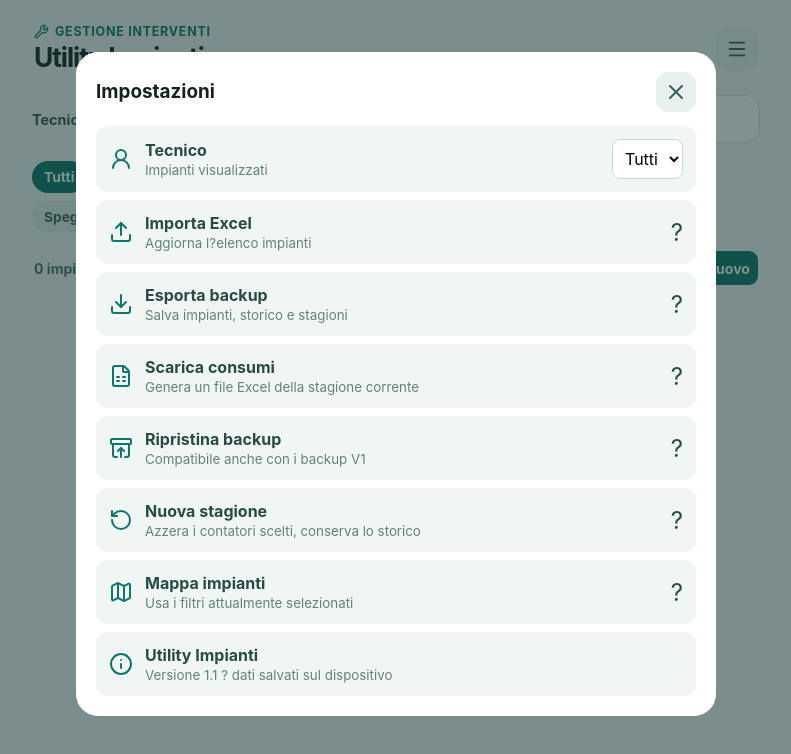
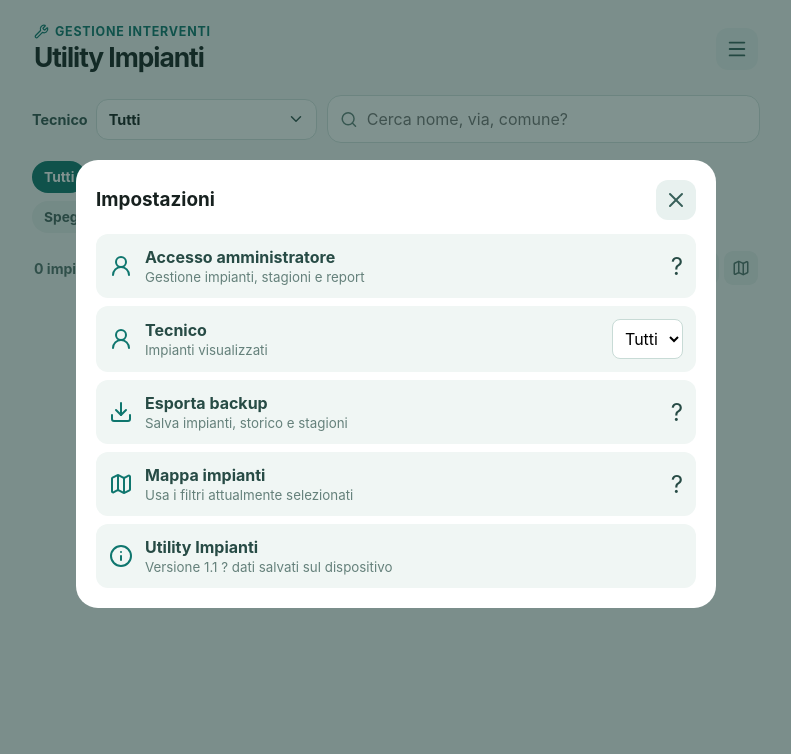
Before and after one commit to garla86/utility-impianti, a React (Vite) app: page / in a window 1280 px wide. Both pictures are taken after a click on the button 981 px from the left and 48 px from the top of the page. Shown: the top 754 px of the page, without its empty margins (244-1035 px from the left). Built offline with nearby package versions, Linux system fonts and the light colour scheme.

Commit message:
Add local administrator access and permissions

```diff
--- a/src/App.jsx
+++ b/src/App.jsx
@@ -7,6 +7,7 @@ import {
 import { readPlantsFromExcel } from './excel';
 import { ALL_TYPES, downloadBackup, loadState, migrateState, saveState } from './storage';
 import { downloadConsumptions } from './consumptionExport';
+import { isAdminSession, loginAdmin, logoutAdmin } from './admin';
 
 const TYPES = [
   ['manutenzione', 'Manutenzione'], ['verifica', 'Verifica'], ['prova-fumi', 'Prova fumi'],
@@ -32,6 +33,7 @@ export default function App() {
   const [consumptionPlant, setConsumptionPlant] = useState(null);
   const [panel, setPanel] = useState(null);
   const [notice, setNotice] = useState('');
+  const [isAdmin, setIsAdmin] = useState(isAdminSession);
   const excelInput = useRef(); const backupInput = useRef();
   useEffect(() => saveState(state), [state]);
 
@@ -61,11 +63,13 @@ export default function App() {
     flash(`${typeLabel(interventionType)} registrata.`);
   };
   const savePlant = (plant) => {
+    if (!isAdmin) return flash('Accesso amministratore richiesto.');
     const prepared = { ...plant, id: plant.id || crypto.randomUUID(), active: plant.active !== false, createdAt: plant.createdAt || new Date().toISOString() };
     setState((current) => ({ ...current, plants: current.plants.some((item) => item.id === prepared.id) ? current.plants.map((item) => item.id === prepared.id ? prepared : item) : [prepared, ...current.plants] }));
     setEditing(null); flash('Impianto salvato.');
   };
   const importExcel = async (event) => {
+    if (!isAdmin) { flash('Accesso amministratore richiesto.'); event.target.value = ''; return; }
     const file = event.target.files?.[0]; if (!file) return;
     try {
       const plants = await readPlantsFromExcel(file);
@@ -85,10 +89,12 @@ export default function App() {
     } catch { alert('Questo file non ? un backup valido di Utility Impianti.'); } finally { event.target.value = ''; }
   };
   const startSeason = (name, categories) => {
+    if (!isAdmin) return flash('Accesso amministratore richiesto.');
     const id = crypto.randomUUID();
+    const closedAt = new Date().toISOString();
     const campaign = { id, name: name.trim(), startedAt: new Date().toISOString(), categories };
     setState((current) => ({
-      ...current, campaigns: [campaign, ...current.campaigns],
+      ...current, campaigns: [campaign, ...current.campaigns.map((item) => item.id === current.activeConsumptionCampaignId ? { ...item, closedAt } : item)],
       activeCampaignByType: { ...current.activeCampaignByType, ...Object.fromEntries(categories.map((category) => [category, id])) },
       activeConsumptionCampaignId: id
     }));
@@ -118,12 +124,12 @@ export default function App() {
     {type !== 'all' && <section className="progress"><div><strong>{typeLabel(type)}</strong><span>{completed} di {progressPool.length} completati</span></div><div className="bar"><i style={{ width: `${progressPool.length ? completed / progressPool.length * 100 : 0}%` }} /></div></section>}
     <section className="list-head">
       <span>{visible.length} impianti</span>
-      <div className="list-tools"><button title="Vista schede" className={state.preferences.view === 'cards' ? 'active' : ''} onClick={() => setView('cards')}><Grid2X2 size={17}/></button><button title="Vista elenco" className={state.preferences.view === 'list' ? 'active' : ''} onClick={() => setView('list')}><List size={18}/></button><button title="Vista mappa" onClick={() => setPanel('map')}><Map size={18}/></button><button className="add" onClick={() => setEditing(blankPlant)}><Plus size={18}/> Nuovo</button></div>
+      <div className="list-tools"><button title="Vista schede" className={state.preferences.view === 'cards' ? 'active' : ''} onClick={() => setView('cards')}><Grid2X2 size={17}/></button><button title="Vista elenco" className={state.preferences.view === 'list' ? 'active' : ''} onClick={() => setView('list')}><List size={18}/></button><button title="Vista mappa" onClick={() => setPanel('map')}><Map size={18}/></button>{isAdmin && <button className="add" onClick={() => setEditing(blankPlant)}><Plus size={18}/> Nuovo</button>}</div>
     </section>
     <section className={state.preferences.view === 'list' ? 'plant-list compact' : 'plant-list'}>
       {visible.map((plant) => state.preferences.view === 'list'
-        ? <PlantRow key={plant.id} plant={plant} operating={operatingStatus(state.interventions.filter((item) => item.plantId === plant.id))} onEdit={() => setEditing(plant)} onHistory={() => setHistoryPlant(plant)} onConsumption={() => setConsumptionPlant(plant)}/>
-        : <PlantCard key={plant.id} plant={plant} operating={operatingStatus(state.interventions.filter((item) => item.plantId === plant.id))} interventions={state.interventions.filter((item) => item.plantId === plant.id && item.campaignId === state.activeCampaignByType[item.type])} onRecord={record} onEdit={() => setEditing(plant)} onHistory={() => setHistoryPlant(plant)} onConsumption={() => setConsumptionPlant(plant)}/>)}
+        ? <PlantRow key={plant.id} plant={plant} operating={operatingStatus(state.interventions.filter((item) => item.plantId === plant.id))} onEdit={isAdmin ? () => setEditing(plant) : null} onHistory={() => setHistoryPlant(plant)} onConsumption={() => setConsumptionPlant(plant)}/>
+        : <PlantCard key={plant.id} plant={plant} operating={operatingStatus(state.interventions.filter((item) => item.plantId === plant.id))} interventions={state.interventions.filter((item) => item.plantId === plant.id && item.campaignId === state.activeCampaignByType[item.type])} onRecord={record} onEdit={isAdmin ? () => setEditing(plant) : null} onHistory={() => setHistoryPlant(plant)} onConsumption={() => setConsumptionPlant(plant)}/>)}
       {!visible.length && <div className="empty"><FileSpreadsheet size={35}/><h2>Nessun impianto trovato</h2><p>Importa il tuo Excel o modifica i filtri.</p></div>}
     </section>
     <input ref={excelInput} type="file" accept=".xlsx,.xls,.csv" hidden onChange={importExcel}/>
@@ -132,9 +138,10 @@ export default function App() {
     {editing && <PlantEditor plant={editing} technicians={technicians} onClose={() => setEditing(null)} onSave={savePlant}/>}
     {historyPlant && <HistoryModal plant={historyPlant} interventions={state.interventions.filter((item) => item.plantId === historyPlant.id)} campaigns={state.campaigns} onClose={() => setHistoryPlant(null)} onDelete={(id) => setState((current) => ({ ...current, interventions: current.interventions.filter((item) => item.id !== id) }))}/>}
     {consumptionPlant && <ConsumptionModal plant={consumptionPlant} campaign={state.campaigns.find((item) => item.id === state.activeConsumptionCampaignId)} current={state.consumptions.find((item) => item.plantId === consumptionPlant.id && item.campaignId === state.activeConsumptionCampaignId)} history={state.consumptions.filter((item) => item.plantId === consumptionPlant.id)} campaigns={state.campaigns} onClose={() => setConsumptionPlant(null)} onSave={saveConsumption}/>}
-    {panel === 'settings' && <SettingsModal state={state} technicians={technicians} onClose={() => setPanel(null)} onTechnician={(value) => setState((current) => ({ ...current, selectedTechnician: value }))} onExcel={() => excelInput.current.click()} onExport={() => downloadBackup(state)} onConsumptionExport={() => downloadConsumptions(state)} onRestore={() => backupInput.current.click()} onSeason={() => setPanel('season')} onMap={() => setPanel('map')}/>}
+    {panel === 'settings' && <SettingsModal state={state} technicians={technicians} isAdmin={isAdmin} onClose={() => setPanel(null)} onTechnician={(value) => setState((current) => ({ ...current, selectedTechnician: value }))} onLogin={() => setPanel('admin-login')} onLogout={() => { logoutAdmin(); setIsAdmin(false); flash('Amministratore disconnesso.'); }} onExcel={() => excelInput.current.click()} onExport={() => downloadBackup(state)} onConsumptionExport={() => downloadConsumptions(state)} onRestore={() => backupInput.current.click()} onSeason={() => setPanel('season')} onMap={() => setPanel('map')}/>}
     {panel === 'season' && <SeasonModal onClose={() => setPanel('settings')} onStart={startSeason}/>}
     {panel === 'map' && <MapModal plants={visible} technician={state.selectedTechnician} type={type} status={status} onClose={() => setPanel(null)}/>}
+    {panel === 'admin-login' && <AdminLoginModal onClose={() => setPanel('settings')} onLogin={async (username, password) => { if (await loginAdmin(username, password)) { setIsAdmin(true); setPanel('settings'); flash('Accesso amministratore eseguito.'); return true; } return false; }}/>}
   </main>;
 }
 
@@ -143,30 +150,39 @@ function PlantCard({ plant, operating, interventions, onRecord, onEdit, onHistor
   return <article className="plant-card"><PlantHeading plant={plant} operating={operating} onEdit={onEdit} onHistory={onHistory}/><div className="interventions">{TYPES.map(([id, label]) => <button key={id} className={done(id) ? 'intervention done' : 'intervention'} onClick={() => onRecord(plant, id)} title={done(id) ? `Ultima registrazione: ${fmt(done(id).date)}` : `Registra ${label}`}><span>{done(id) ? '?' : '+'}</span>{label}</button>)}</div><button className="consumption-button" onClick={onConsumption}><Gauge size={17}/> Consumi</button></article>;
 }
 function PlantRow({ plant, operating, onEdit, onHistory, onConsumption }) {
-  return <article className="plant-row"><a href={mapsUrl(plant)} target="_blank" rel="noreferrer"><div className="row-title"><h2>{plant.description}</h2><OperatingBadge status={operating}/></div><p><MapPin size={14}/>{addressOf(plant) || 'Indirizzo non indicato'}</p><small>{plant.tecnicoResponsabile}</small></a><div className="card-actions"><button onClick={onConsumption} aria-label="Consumi"><Gauge size={16}/></button><button onClick={onEdit} aria-label="Modifica"><Pencil size={16}/></button><button onClick={onHistory} aria-label="Storico"><History size={17}/></button></div></article>;
+  return <article className="plant-row"><a href={mapsUrl(plant)} target="_blank" rel="noreferrer"><div className="row-title"><h2>{plant.description}</h2><OperatingBadge status={operating}/></div><p><MapPin size={14}/>{addressOf(plant) || 'Indirizzo non indicato'}</p><small>{plant.tecnicoResponsabile}</small></a><div className="card-actions"><button onClick={onConsumption} aria-label="Consumi"><Gauge size={16}/></button>{onEdit && <button onClick={onEdit} aria-label="Modifica"><Pencil size={16}/></button>}<button onClick={onHistory} aria-label="Storico"><History size={17}/></button></div></article>;
 }
 function PlantHeading({ plant, operating, onEdit, onHistory }) {
-  return <div className="plant-title"><div><div className="row-title"><h2>{plant.description}</h2><OperatingBadge status={operating}/></div><a href={mapsUrl(plant)} target="_blank" rel="noreferrer"><MapPin size={15}/>{addressOf(plant) || 'Indirizzo non indicato'}</a><small>{plant.tecnicoResponsabile}</small></div><div className="card-actions"><button aria-label="Modifica impianto" onClick={onEdit}><Pencil size={17}/></button><button aria-label="Vedi storico" onClick={onHistory}><History size={18}/></button></div></div>;
+  return <div className="plant-title"><div><div className="row-title"><h2>{plant.description}</h2><OperatingBadge status={operating}/></div><a href={mapsUrl(plant)} target="_blank" rel="noreferrer"><MapPin size={15}/>{addressOf(plant) || 'Indirizzo non indicato'}</a><small>{plant.tecnicoResponsabile}</small></div><div className="card-actions">{onEdit && <button aria-label="Modifica impianto" onClick={onEdit}><Pencil size={17}/></button>}<button aria-label="Vedi storico" onClick={onHistory}><History size={18}/></button></div></div>;
 }
 function OperatingBadge({ status }) { const label = status === 'on' ? 'Acceso' : status === 'off' ? 'Spento' : 'Stato non registrato'; return <span className={`operating-badge ${status}`} title={label}><i/>{label}</span>; }
-function SettingsModal({ state, technicians, onClose, onTechnician, onExcel, onExport, onConsumptionExport, onRestore, onSeason, onMap }) {
+function SettingsModal({ state, technicians, isAdmin, onClose, onTechnician, onLogin, onLogout, onExcel, onExport, onConsumptionExport, onRestore, onSeason, onMap }) {
   return <Modal title="Impostazioni" onClose={onClose}><div className="settings-list">
+    {isAdmin
+      ? <div className="admin-session"><UserRound/><span><strong>Amministratore</strong><small>Accesso attivo come Luchino</small></span><button onClick={onLogout}>Esci</button></div>
+      : <SettingButton icon={<UserRound/>} title="Accesso amministratore" note="Gestione impianti, stagioni e report" onClick={onLogin}/>}
     <label className="settings-select"><UserRound/><span><strong>Tecnico</strong><small>Impianti visualizzati</small></span><select value={state.selectedTechnician} onChange={(e) => onTechnician(e.target.value)}><option>Tutti</option>{technicians.map((tech) => <option key={tech}>{tech}</option>)}</select></label>
-    <SettingButton icon={<Upload/>} title="Importa Excel" note="Aggiorna l?elenco impianti" onClick={onExcel}/>
+    {isAdmin && <SettingButton icon={<Upload/>} title="Importa Excel" note="Aggiorna l?elenco impianti" onClick={onExcel}/>}
     <SettingButton icon={<Download/>} title="Esporta backup" note="Salva impianti, storico e stagioni" onClick={onExport}/>
-    <SettingButton icon={<FileSpreadsheet/>} title="Scarica consumi" note="Genera un file Excel della stagione corrente" onClick={onConsumptionExport}/>
-    <SettingButton icon={<ArchiveRestore/>} title="Ripristina backup" note="Compatibile anche con i backup V1" onClick={onRestore}/>
-    <SettingButton icon={<RotateCcw/>} title="Nuova stagione" note="Azzera i contatori scelti, conserva lo storico" onClick={onSeason}/>
+    {isAdmin && <SettingButton icon={<FileSpreadsheet/>} title="Scarica consumi" note="Genera un file Excel della stagione corrente" onClick={onConsumptionExport}/>}
+    {isAdmin && <SettingButton icon={<ArchiveRestore/>} title="Ripristina backup" note="Compatibile anche con i backup V1" onClick={onRestore}/>}
+    {isAdmin && <SettingButton icon={<RotateCcw/>} title="Chiudi e apri stagione" note="Chiude il periodo corrente e avvia il successivo" onClick={onSeason}/>}
     <SettingButton icon={<Map/>} title="Mappa impianti" note="Usa i filtri attualmente selezionati" onClick={onMap}/>
     <div className="app-info"><Info/><div><strong>Utility Impianti</strong><small>Versione 1.1 ? dati salvati sul dispositivo</small></div></div>
   </div></Modal>;
 }
 function SettingButton({ icon, title, note, onClick }) { return <button className="setting-button" onClick={onClick}>{icon}<span><strong>{title}</strong><small>{note}</small></span><span>?</span></button>; }
+function AdminLoginModal({ onClose, onLogin }) {
+  const [username, setUsername] = useState('');
+  const [password, setPassword] = useState('');
+  const [error, setError] = useState('');
+  return <Modal title="Accesso amministratore" onClose={onClose}><form className="form" onSubmit={async (event) => { event.preventDefault(); setError(''); if (!await onLogin(username, password)) setError('Username o password non corretti.'); }}><label>Username<input autoComplete="username" value={username} onChange={(event) => setUsername(event.target.value)} required/></label><label>Password<input type="password" autoComplete="current-password" value={password} onChange={(event) => setPassword(event.target.value)} required/></label>{error && <p className="form-error">{error}</p>}<div className="modal-actions"><button type="button" className="secondary" onClick={onClose}>Annulla</button><button type="submit">Accedi</button></div></form></Modal>;
+}
 function SeasonModal({ onClose, onStart }) {
   const [name, setName] = useState(`Stagione ${new Date().getFullYear() + 1}`);
   const [selected, setSelected] = useState([...ALL_TYPES]);
   const toggle = (id) => setSelected((current) => current.includes(id) ? current.filter((item) => item !== id) : [...current, id]);
-  return <Modal title="Nuova stagione" onClose={onClose}><p className="modal-subtitle">Gli interventi gi? registrati resteranno nello storico. Solo i contatori delle categorie scelte ripartiranno da zero.</p><div className="form"><label>Nome stagione<input value={name} onChange={(e) => setName(e.target.value)}/></label><fieldset><legend>Categorie da riavviare</legend>{TYPES.map(([id, label]) => <label className="check" key={id}><input type="checkbox" checked={selected.includes(id)} onChange={() => toggle(id)}/>{label}</label>)}</fieldset><div className="modal-actions"><button className="secondary" onClick={onClose}>Annulla</button><button disabled={!name.trim() || !selected.length} onClick={() => { if (window.confirm(`Avviare ?${name}? per ${selected.length} categorie?`)) onStart(name, selected); }}>Avvia stagione</button></div></div></Modal>;
+  return <Modal title="Chiudi e apri stagione" onClose={onClose}><p className="modal-subtitle">Il periodo consumi corrente verr? chiuso. Gli interventi e le letture resteranno nello storico; le categorie scelte ripartiranno da zero.</p><div className="form"><label>Nome nuova stagione<input value={name} onChange={(e) => setName(e.target.value)}/></label><fieldset><legend>Categorie da riavviare</legend>{TYPES.map(([id, label]) => <label className="check" key={id}><input type="checkbox" checked={selected.includes(id)} onChange={() => toggle(id)}/>{label}</label>)}</fieldset><div className="modal-actions"><button className="secondary" onClick={onClose}>Annulla</button><button disabled={!name.trim() || !selected.length} onClick={() => { if (window.confirm(`Chiudere la stagione corrente e avviare ?${name}??`)) onStart(name, selected); }}>Chiudi e avvia</button></div></div></Modal>;
 }
 function MapModal({ plants, technician, type, status, onClose }) {
   const [showMap, setShowMap] = useState(false);
--- /dev/null
+++ b/src/admin.js
@@ -0,0 +1,17 @@
+const ADMIN_USER = 'luchino';
+const ADMIN_PASSWORD_HASH = '3cc6d6194fe7c418a6bd65f022dfd399bae5dc65ceb23b9f86a83e74cec3da4f';
+const SESSION_KEY = 'utility-impianti-admin-session';
+
+async function sha256(value) {
+  const bytes = new TextEncoder().encode(value);
+  const digest = await crypto.subtle.digest('SHA-256', bytes);
+  return [...new Uint8Array(digest)].map((item) => item.toString(16).padStart(2, '0')).join('');
+}
+
+export function isAdminSession() { return sessionStorage.getItem(SESSION_KEY) === 'true'; }
+export async function loginAdmin(username, password) {
+  const valid = username.trim().toLowerCase() === ADMIN_USER && await sha256(password) === ADMIN_PASSWORD_HASH;
+  if (valid) sessionStorage.setItem(SESSION_KEY, 'true');
+  return valid;
+}
+export function logoutAdmin() { sessionStorage.removeItem(SESSION_KEY); }
--- a/src/consumption.css
+++ b/src/consumption.css
@@ -64,6 +64,64 @@
 .chips {
   flex-wrap: wrap;
   overflow-x: visible;
+}
+
+.controls {
+  grid-template-columns: minmax(0, 1fr);
+}
+
+.select-wrap {
+  display: grid;
+  grid-template-columns: auto minmax(0, 1fr);
+}
+
+.select-wrap select,
+.search,
+.search input {
+  min-width: 0;
+}
+
+.select-wrap select {
+  width: 100%;
+}
+
+.admin-session {
+  display: flex;
+  align-items: center;
+  gap: 12px;
+  padding: 13px;
+  border-radius: 12px;
+  background: #ddf5e9;
+  color: #155f43;
+}
+
+.admin-session > svg {
+  flex: 0 0 auto;
+}
+
+.admin-session span {
+  display: grid;
+  gap: 2px;
+  flex: 1;
+}
+
+.admin-session small {
+  color: #4c7565;
+}
+
+.admin-session button {
+  padding: 8px 10px;
+  border-radius: 8px;
+  background: #fff;
+  color: #855;
+  font-weight: 750;
+}
+
+.form-error {
+  margin: 0;
+  color: #a03939;
+  font-size: .86rem;
+  font-weight: 750;
 }
 
 .map-overview {
@@ -241,3 +299,9 @@
     justify-content: space-between;
   }
 }
+
+@media (min-width: 620px) {
+  .controls {
+    grid-template-columns: minmax(285px, .9fr) minmax(0, 1.6fr);
+  }
+}
```
Also changed, not shown: 2 other files (tests, documents, lock files or other folders).
